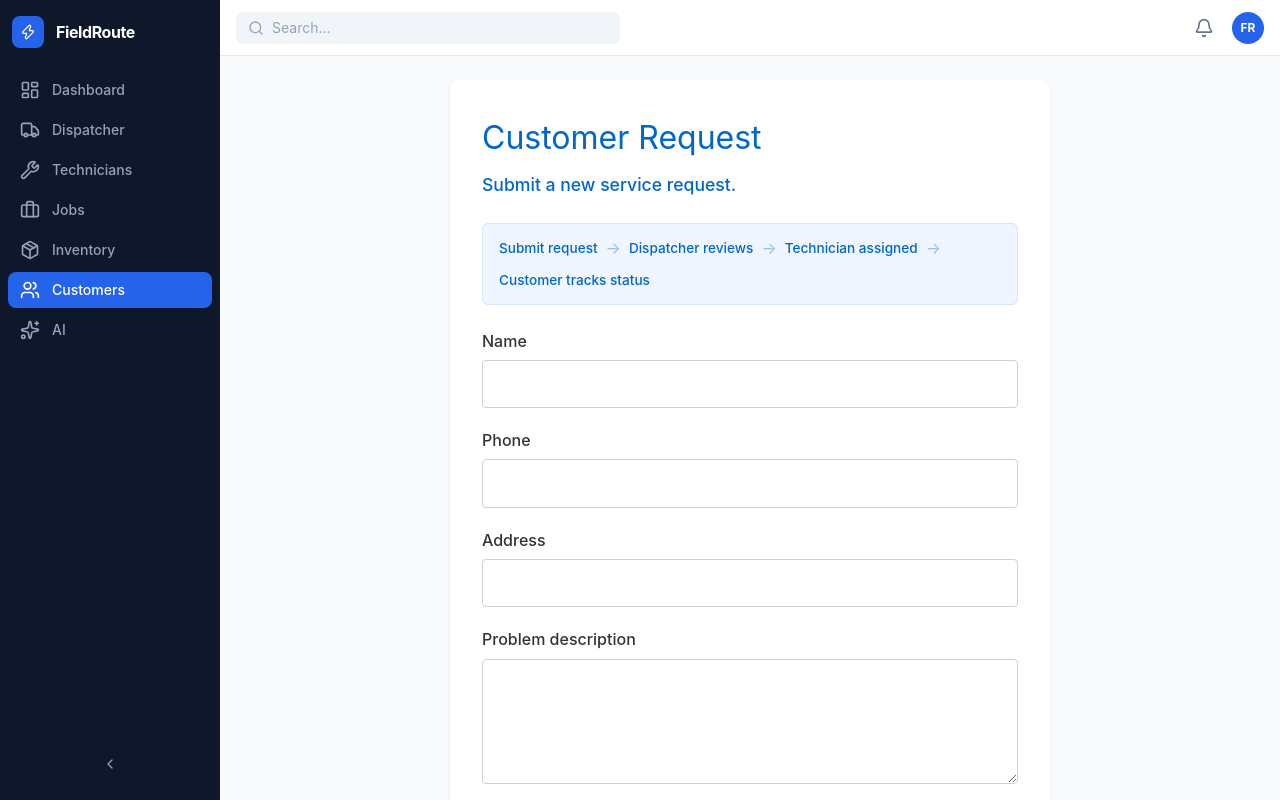
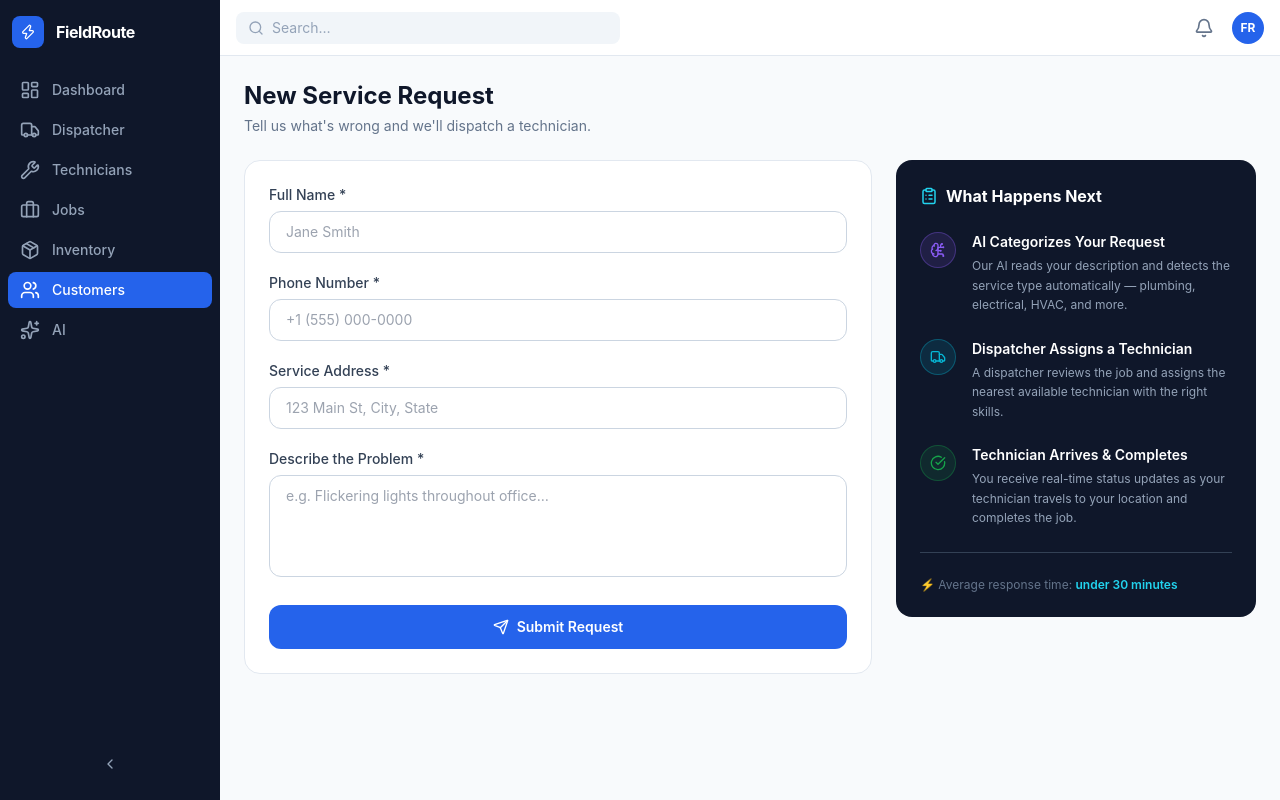
Before and after one commit to yllveliu/fieldroute, a React (Vite) app in the folder frontend/: page /customer in a window 1280 px wide. Built offline with nearby package versions, Linux system fonts and the light colour scheme.

Commit message:
feat(KAN-45): Rebuild CustomerPage - wire to POST/jobs

```diff
--- a/frontend/src/pages/CustomerPage.tsx
+++ b/frontend/src/pages/CustomerPage.tsx
@@ -1,174 +1,289 @@
-import React, { useState } from "react";
-import { submitJobRequest } from "../services/jobsApi";
+import { useState, useEffect } from 'react'
+import { motion } from 'framer-motion'
+import {
+  Send, CheckCircle, AlertCircle, BrainCircuit,
+  Truck, ClipboardList,
+} from 'lucide-react'
+import { createJob, ApiError } from '@/api'
+import type { CreateJobResponse } from '@/api'
+import { PageHeader } from '@/components/layout'
 
-interface FormState {
-  name: string;
-  phone: string;
-  address: string;
-  description: string;
+const PLACEHOLDERS = [
+  'e.g. Burst pipe under kitchen sink…',
+  'e.g. Flickering lights throughout office…',
+  'e.g. AC unit not cooling properly…',
+  'e.g. Blocked main drain in bathroom…',
+  'e.g. Poor airflow in office building…',
+]
+
+const NEXT_STEPS = [
+  {
+    icon: BrainCircuit,
+    color: '#8B5CF6',
+    title: 'AI Categorizes Your Request',
+    detail:
+      'Our AI reads your description and detects the service type ' +
+      'automatically — plumbing, electrical, HVAC, and more.',
+  },
+  {
+    icon: Truck,
+    color: '#06B6D4',
+    title: 'Dispatcher Assigns a Technician',
+    detail:
+      'A dispatcher reviews the job and assigns the nearest ' +
+      'available technician with the right skills.',
+  },
+  {
+    icon: CheckCircle,
+    color: '#16A34A',
+    title: 'Technician Arrives & Completes',
+    detail:
+      'You receive real-time status updates as your technician ' +
+      'travels to your location and completes the job.',
+  },
+]
+
+const EMPTY_FORM = {
+  customer_name: '',
+  phone: '',
+  address: '',
+  raw_description: '',
 }
 
-type FormErrors = Partial<Record<keyof FormState, string>>;
+export default function CustomerPage() {
+  const [form, setForm] = useState(EMPTY_FORM)
+  const [submitting, setSubmitting] = useState(false)
+  const [submitted, setSubmitted] = useState<CreateJobResponse | null>(null)
+  const [error, setError] = useState<string | null>(null)
 
-const EMPTY_FORM: FormState = {
-  name: "",
-  phone: "",
-  address: "",
-  description: "",
-};
+  const [placeholderIndex, setPlaceholderIndex] = useState(0)
+  const [problemFocused, setProblemFocused] = useState(false)
 
-function validate(form: FormState): FormErrors {
-  const errors: FormErrors = {};
-  if (!form.name.trim()) errors.name = "Name is required.";
-  if (!form.phone.trim()) errors.phone = "Phone is required.";
-  if (!form.address.trim()) errors.address = "Address is required.";
-  if (!form.description.trim())
-    errors.description = "Please describe the problem.";
-  return errors;
+  useEffect(() => {
+    if (problemFocused) return
+    const interval = setInterval(() => {
+      setPlaceholderIndex((i) => (i + 1) % PLACEHOLDERS.length)
+    }, 3000)
+    return () => clearInterval(interval)
+  }, [problemFocused])
+
+  async function handleSubmit(e: React.FormEvent) {
+    e.preventDefault()
+    setError(null)
+    setSubmitting(true)
+    try {
+      const result = await createJob(form)
+      setSubmitted(result)
+    } catch (err: unknown) {
+      if (err instanceof ApiError) {
+        setError(err.message)
+      } else {
+        setError('Something went wrong. Please try again.')
       }
-
-export default function CustomerPage(): React.ReactElement {
-  const [form, setForm] = useState<FormState>(EMPTY_FORM);
-  const [errors, setErrors] = useState<FormErrors>({});
-  const [submitting, setSubmitting] = useState(false);
-  const [successMsg, setSuccessMsg] = useState<string | null>(null);
-  const [submitError, setSubmitError] = useState<string | null>(null);
-
-  function handleChange(
-    e: React.ChangeEvent<HTMLInputElement | HTMLTextAreaElement>
-  ): void {
-    const { name, value } = e.target;
-    setForm((prev) => ({ ...prev, [name]: value }));
-    // Clear the field-level error as the user fixes it.
-    setErrors((prev) => ({ ...prev, [name]: undefined }));
-  }
-
-  async function handleSubmit(e: React.FormEvent): Promise<void> {
-    e.preventDefault();
-    setSuccessMsg(null);
-    setSubmitError(null);
-
-    const validationErrors = validate(form);
-    if (Object.keys(validationErrors).length > 0) {
-      setErrors(validationErrors);
-      return;
-    }
-
-    setSubmitting(true);
-    try {
-      const result = await submitJobRequest({
-        customer_name: form.name.trim(),
-        phone: form.phone.trim(),
-        address: form.address.trim(),
-        raw_description: form.description.trim(),
-      });
-      setSuccessMsg(
-        `${result.message} (Request #${result.job_id}, status: ${result.status})`
-      );
-      setForm(EMPTY_FORM);
-      setErrors({});
-    } catch (err) {
-      setSubmitError(
-        err instanceof Error ? err.message : "Something went wrong."
-      );
     } finally {
-      setSubmitting(false);
+      setSubmitting(false)
     }
   }
 
   return (
-    <div className="page-container">
-      <div className="page-card">
-        <h1>Customer Request</h1>
-        <p className="subtitle">Submit a new service request.</p>
+    <div>
+      <PageHeader
+        title="New Service Request"
+        subtitle="Tell us what's wrong and we'll dispatch a technician."
+      />
 
-        <div className="flow-panel">
-          <span className="flow-step">Submit request</span>
-          <span className="flow-arrow">&rarr;</span>
-          <span className="flow-step">Dispatcher reviews</span>
-          <span className="flow-arrow">&rarr;</span>
-          <span className="flow-step">Technician assigned</span>
-          <span className="flow-arrow">&rarr;</span>
-          <span className="flow-step">Customer tracks status</span>
+      <div className="grid grid-cols-1 lg:grid-cols-[1fr_360px] gap-6">
+        {/* LEFT — Form or Success state */}
+        <div className="bg-white rounded-2xl border border-slate-200 p-6">
+          {submitted !== null ? (
+            <motion.div
+              initial={{ opacity: 0, scale: 0.95 }}
+              animate={{ opacity: 1, scale: 1 }}
+              className="flex flex-col items-center text-center py-8"
+            >
+              <div className="w-16 h-16 rounded-full bg-green-100 flex items-center justify-center mb-4">
+                <CheckCircle size={32} className="text-green-600" />
               </div>
-
-        {successMsg && (
-          <div className="form-alert form-alert--success" role="status">
-            {successMsg}
-          </div>
-        )}
-        {submitError && (
-          <div className="form-alert form-alert--error" role="alert">
-            Could not submit your request: {submitError}
+              <h2 className="text-xl font-bold text-slate-900">
+                Request Submitted!
+              </h2>
+              <p className="mt-2 text-sm text-slate-600">
+                Your job has been created with ID #{submitted.job_id}.
+              </p>
+              <p className="mt-2 text-sm text-slate-600">
+                Status:{' '}
+                <span className="font-semibold text-slate-900">
+                  {submitted.status}
+                </span>
+              </p>
+              <button
+                type="button"
+                onClick={() => {
+                  setSubmitted(null)
+                  setForm(EMPTY_FORM)
+                }}
+                className="mt-6 px-4 py-2 rounded-lg bg-green-600 text-white
+                  text-sm font-medium hover:bg-green-700 transition-colors"
+              >
+                Submit Another Request
+              </button>
+            </motion.div>
+          ) : (
+            <form onSubmit={handleSubmit} className="space-y-5">
+              {/* Error banner */}
+              {error && (
+                <div className="flex items-start gap-2 rounded-xl bg-red-50 border border-red-200 px-4 py-3 text-sm text-red-700">
+                  <AlertCircle size={16} className="mt-0.5 shrink-0" />
+                  <span>{error}</span>
                 </div>
               )}
 
-        <form className="job-form" onSubmit={handleSubmit} noValidate>
-          <div className="form-field">
-            <label htmlFor="name">Name</label>
+              {/* Name */}
+              <div>
+                <label className="block text-sm font-medium text-slate-700 mb-1.5">
+                  Full Name *
+                </label>
                 <input
-              id="name"
-              name="name"
                   type="text"
-              value={form.name}
-              onChange={handleChange}
-              disabled={submitting}
-              aria-invalid={Boolean(errors.name)}
+                  required
+                  value={form.customer_name}
+                  onChange={(e) =>
+                    setForm((f) => ({ ...f, customer_name: e.target.value }))
+                  }
+                  placeholder="Jane Smith"
+                  className="w-full px-4 py-2.5 rounded-xl border border-slate-300
+                    text-sm focus:outline-none focus:ring-2 focus:ring-blue-500
+                    focus:border-transparent transition"
                 />
-            {errors.name && <span className="field-error">{errors.name}</span>}
               </div>
 
-          <div className="form-field">
-            <label htmlFor="phone">Phone</label>
+              {/* Phone */}
+              <div>
+                <label className="block text-sm font-medium text-slate-700 mb-1.5">
+                  Phone Number *
+                </label>
                 <input
-              id="phone"
-              name="phone"
                   type="tel"
+                  required
                   value={form.phone}
-              onChange={handleChange}
-              disabled={submitting}
-              aria-invalid={Boolean(errors.phone)}
+                  onChange={(e) =>
+                    setForm((f) => ({ ...f, phone: e.target.value }))
+                  }
+                  placeholder="+1 (555) 000-0000"
+                  className="w-full px-4 py-2.5 rounded-xl border border-slate-300
+                    text-sm focus:outline-none focus:ring-2 focus:ring-blue-500
+                    focus:border-transparent transition"
                 />
-            {errors.phone && <span className="field-error">{errors.phone}</span>}
               </div>
 
-          <div className="form-field">
-            <label htmlFor="address">Address</label>
+              {/* Address */}
+              <div>
+                <label className="block text-sm font-medium text-slate-700 mb-1.5">
+                  Service Address *
+                </label>
                 <input
-              id="address"
-              name="address"
                   type="text"
+                  required
                   value={form.address}
-              onChange={handleChange}
+                  onChange={(e) =>
+                    setForm((f) => ({ ...f, address: e.target.value }))
+                  }
+                  placeholder="123 Main St, City, State"
+                  className="w-full px-4 py-2.5 rounded-xl border border-slate-300
+                    text-sm focus:outline-none focus:ring-2 focus:ring-blue-500
+                    focus:border-transparent transition"
+                />
+              </div>
+
+              {/* Problem description */}
+              <div>
+                <label className="block text-sm font-medium text-slate-700 mb-1.5">
+                  Describe the Problem *
+                </label>
+                <textarea
+                  required
+                  rows={4}
+                  value={form.raw_description}
+                  onChange={(e) =>
+                    setForm((f) => ({
+                      ...f,
+                      raw_description: e.target.value,
+                    }))
+                  }
+                  onFocus={() => setProblemFocused(true)}
+                  onBlur={() => setProblemFocused(false)}
+                  placeholder={PLACEHOLDERS[placeholderIndex]}
+                  className="w-full px-4 py-2.5 rounded-xl border border-slate-300
+                    text-sm resize-none focus:outline-none focus:ring-2
+                    focus:ring-blue-500 focus:border-transparent transition"
+                />
+              </div>
+
+              {/* Submit button */}
+              <button
+                type="submit"
                 disabled={submitting}
-              aria-invalid={Boolean(errors.address)}
-            />
-            {errors.address && (
-              <span className="field-error">{errors.address}</span>
+                className="w-full py-3 rounded-xl bg-blue-600 text-white font-semibold
+                  text-sm hover:bg-blue-700 disabled:opacity-60 disabled:cursor-not-allowed
+                  transition-colors flex items-center justify-center gap-2"
+              >
+                {submitting ? (
+                  <>
+                    <span className="w-4 h-4 border-2 border-white/40
+                      border-t-white rounded-full animate-spin" />
+                    Submitting…
+                  </>
+                ) : (
+                  <>
+                    <Send size={16} /> Submit Request
+                  </>
+                )}
+              </button>
+            </form>
           )}
         </div>
 
-          <div className="form-field">
-            <label htmlFor="description">Problem description</label>
-            <textarea
-              id="description"
-              name="description"
-              rows={4}
-              value={form.description}
-              onChange={handleChange}
-              disabled={submitting}
-              aria-invalid={Boolean(errors.description)}
-            />
-            {errors.description && (
-              <span className="field-error">{errors.description}</span>
-            )}
+        {/* RIGHT — What Happens Next panel */}
+        <div className="bg-slate-900 rounded-2xl p-6 text-white h-fit">
+          <h3 className="text-base font-bold mb-6 flex items-center gap-2">
+            <ClipboardList size={18} className="text-cyan-400" />
+            What Happens Next
+          </h3>
+          <div className="space-y-6">
+            {NEXT_STEPS.map((step, i) => {
+              const Icon = step.icon
+              return (
+                <div key={i} className="flex items-start gap-4">
+                  <div
+                    className="w-9 h-9 rounded-full flex items-center
+                      justify-center shrink-0"
+                    style={{
+                      backgroundColor: step.color + '22',
+                      border: `1px solid ${step.color}55`,
+                    }}
+                  >
+                    <Icon size={16} style={{ color: step.color }} />
+                  </div>
+                  <div>
+                    <p className="text-sm font-semibold">{step.title}</p>
+                    <p className="text-xs text-slate-400 mt-1 leading-relaxed">
+                      {step.detail}
+                    </p>
+                  </div>
+                </div>
+              )
+            })}
           </div>
 
-          <button type="submit" className="button" disabled={submitting}>
-            {submitting ? "Submitting..." : "Submit request"}
-          </button>
-        </form>
+          {/* Average response time note */}
+          <div className="mt-6 pt-6 border-t border-slate-700 text-xs text-slate-500">
+            ⚡ Average response time:{' '}
+            <span className="text-cyan-400 font-semibold">
+              under 30 minutes
+            </span>
           </div>
         </div>
-  );
+      </div>
+    </div>
+  )
 }
```
Also changed, not shown: frontend/src/api/jobs.ts (+19 -0 lines). Lines whose indentation alone changed are shown as unchanged.
